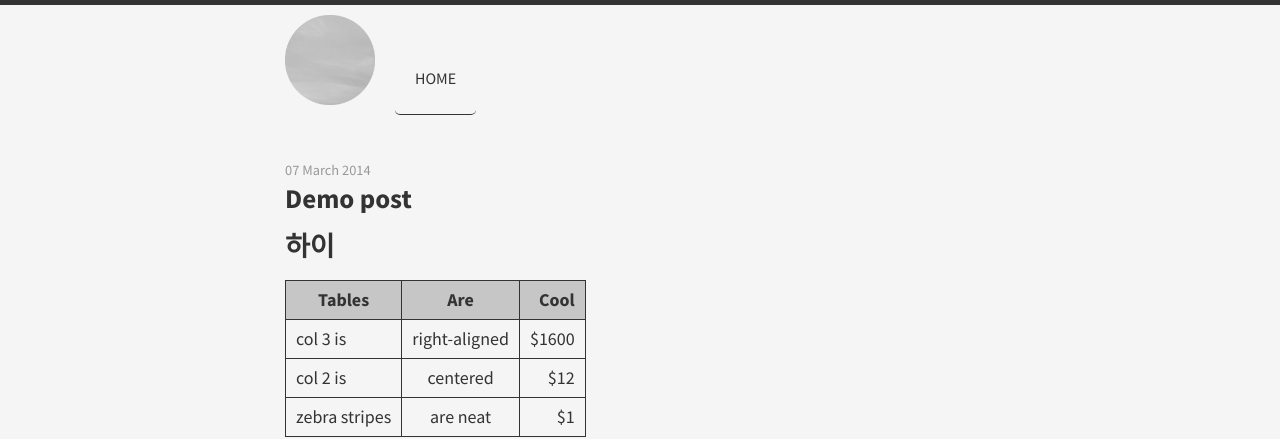
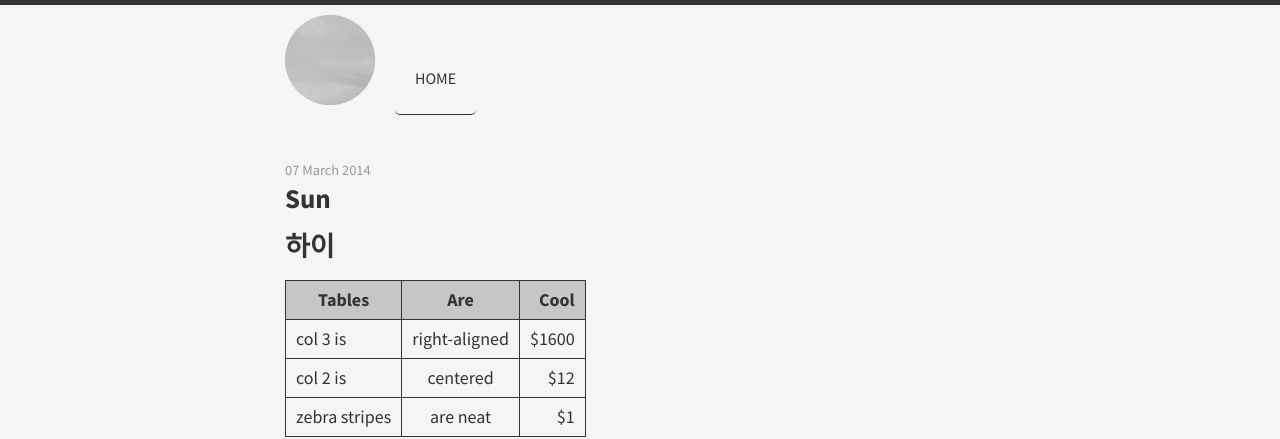
Before and after one commit to xodidsmlek/xodidsmlek.github.io, a Jekyll site: the page built from _posts/2014-03-07-demo-post.md, in a window 1280 px wide. Shown: the top 439 px of the page. Built offline with Jekyll 4.4.1, drawn with Linux system fonts in a browser that asks for light colours.

Commit message:
[2021.05.10] title 변경

```diff
--- a/_layouts/post.html
+++ b/_layouts/post.html
@@ -4,7 +4,7 @@ layout: default
 
 <article class="single row gutters">
   <time class="published" datetime="{{ page.date | date: '%Y-%m-%d' }}">{{ page.date | date_to_long_string }}</time>
-  <h2>{{ page.title }}</h2>
+  <h2>{{site.title }}</h2>
 
   {{ content }}
 </article>
--- a/_posts/2014-03-07-demo-post.md
+++ b/_posts/2014-03-07-demo-post.md
@@ -1,6 +1,6 @@
 ---
 layout: post
-title: Demo post
+title: 테스트페이지
 ---
 
 # 하이
```
